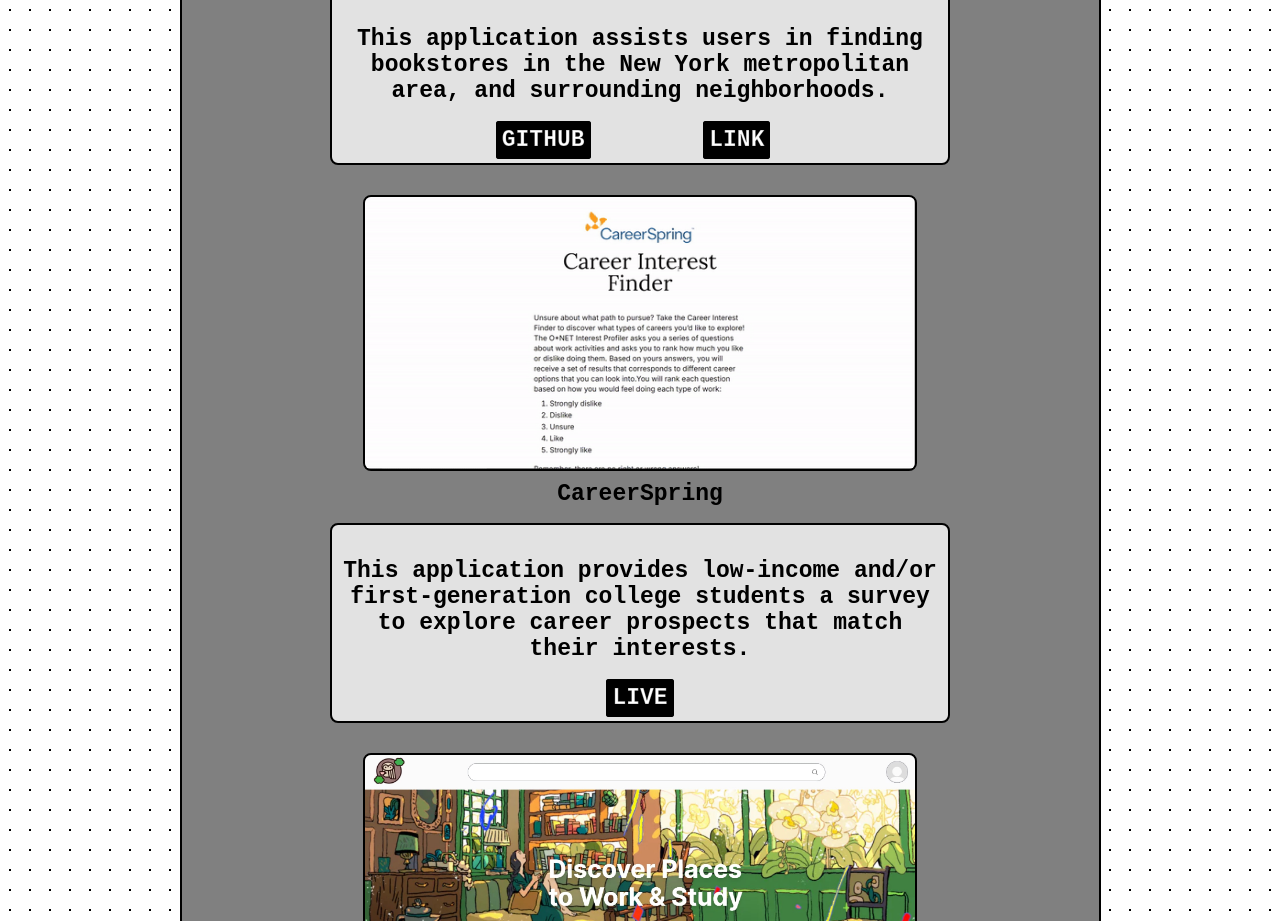
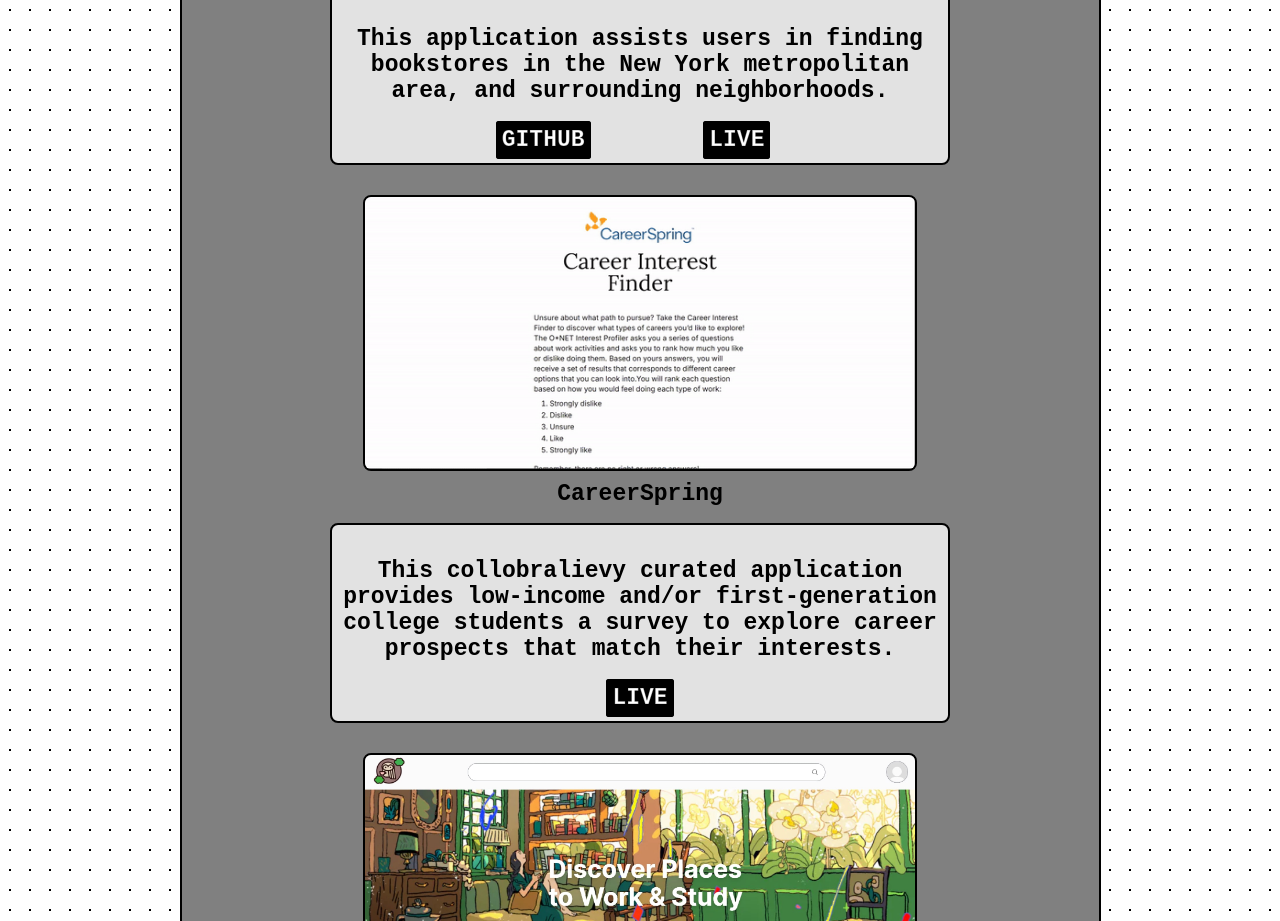
Before and after one commit to davonbl/davonbl-portfolio-v2, a React (Vite) app: page / in a window 1280 px wide. Shown: the part 1600-2521 px from the top of the page. Built offline with nearby package versions, Linux system fonts and the light colour scheme.

Commit message:
changed link to live

```diff
--- a/src/components/Projects.jsx
+++ b/src/components/Projects.jsx
@@ -55,7 +55,7 @@
                         to ={bibliophile_compass_link}
                         target="_blank"
                         >
-                    <span className='projects__square--link'> LINK</span>
+                    <span className='projects__square--link'> LIVE</span>
                     </Link>
                 </div>
 
@@ -79,7 +79,7 @@
                              and upcoming low-income and/or first-generation college students, reflecting their individual interests.
                              */}
 
-                            This application provides low-income and/or first-generation
+                            This collobralievy curated application provides low-income and/or first-generation
                             college students a survey to explore career prospects that match their interests.
 
                             </p>
```
